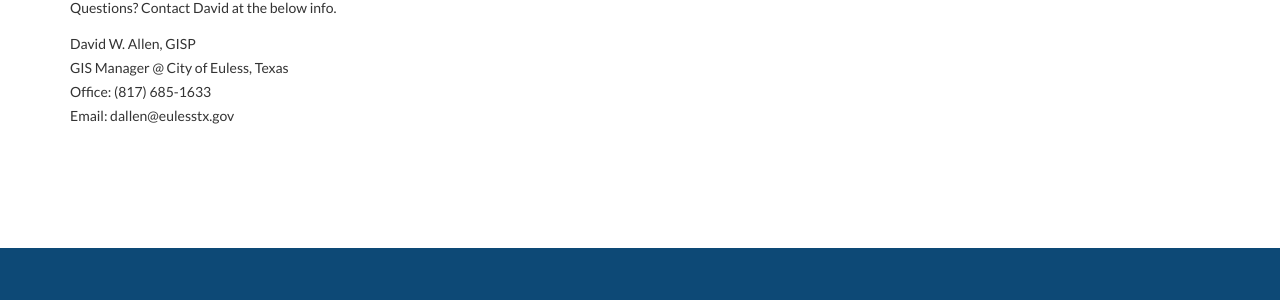
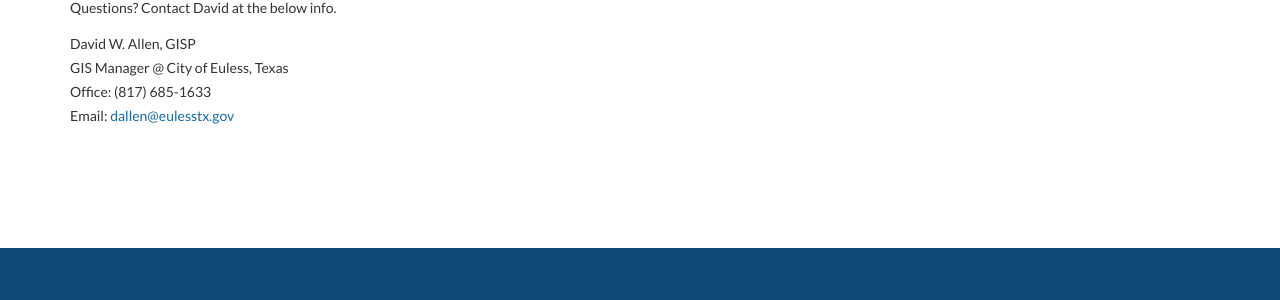
Before and after one commit to centexgis/centexgis.github.io, a Jekyll site: the page built from _posts/events/2017-02-28-texas-emergency-GIS-response-team-training.md, in a window 1280 px wide and 900 px high, scrolled down 657 px. Shown: the part 335-635 px from the top of the window. Built offline with Jekyll 4.4.1, drawn with Linux system fonts in a browser that asks for light colours; nearby versions of some CDN libraries; part of the change alters nothing that is shown.

```diff
--- a/_posts/events/2017-02-28-texas-emergency-GIS-response-team-training.md
+++ b/_posts/events/2017-02-28-texas-emergency-GIS-response-team-training.md
@@ -26,4 +26,4 @@ Questions? Contact David at the below info.
 David W. Allen, GISP
 GIS Manager @ City of Euless, Texas
 Office: (817) 685-1633
-Email: dallen@eulesstx.gov
+Email: [dallen@eulesstx.gov](mailto:dallen@eulesstx.gov)
```
